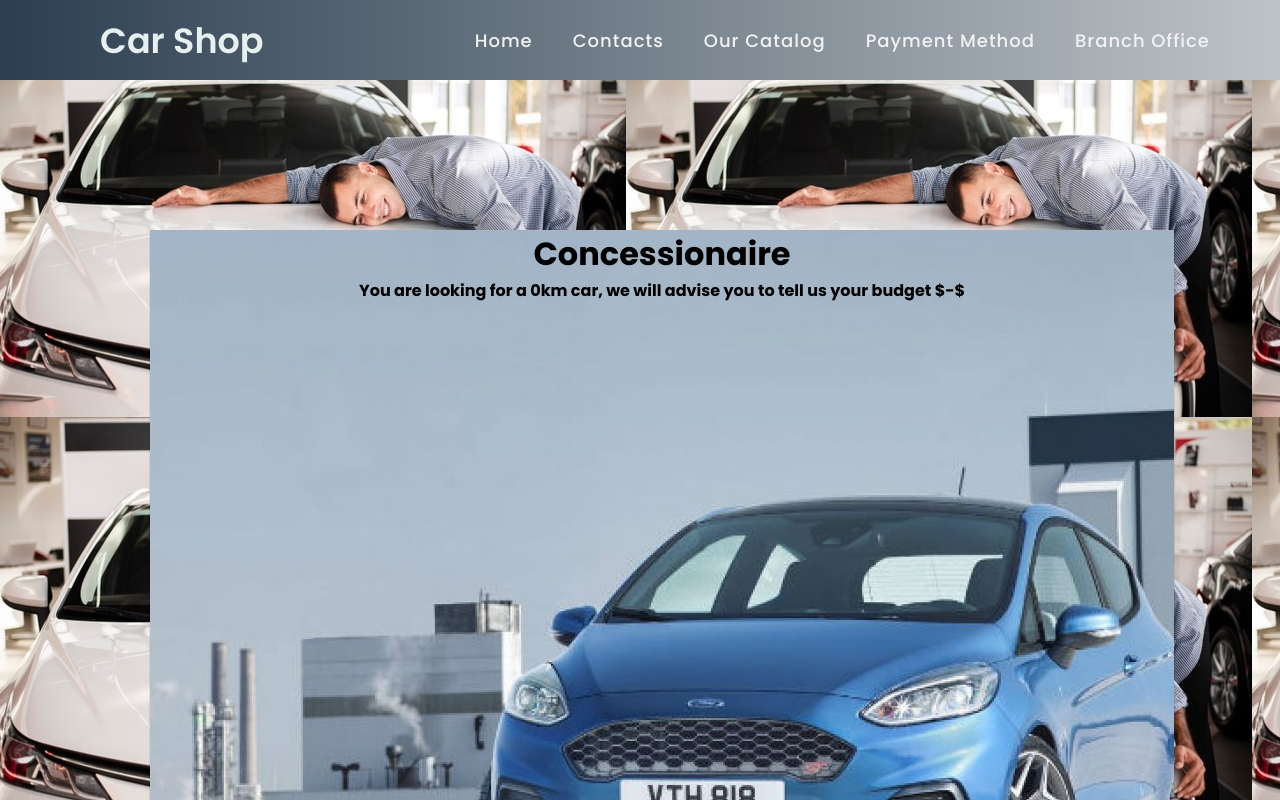
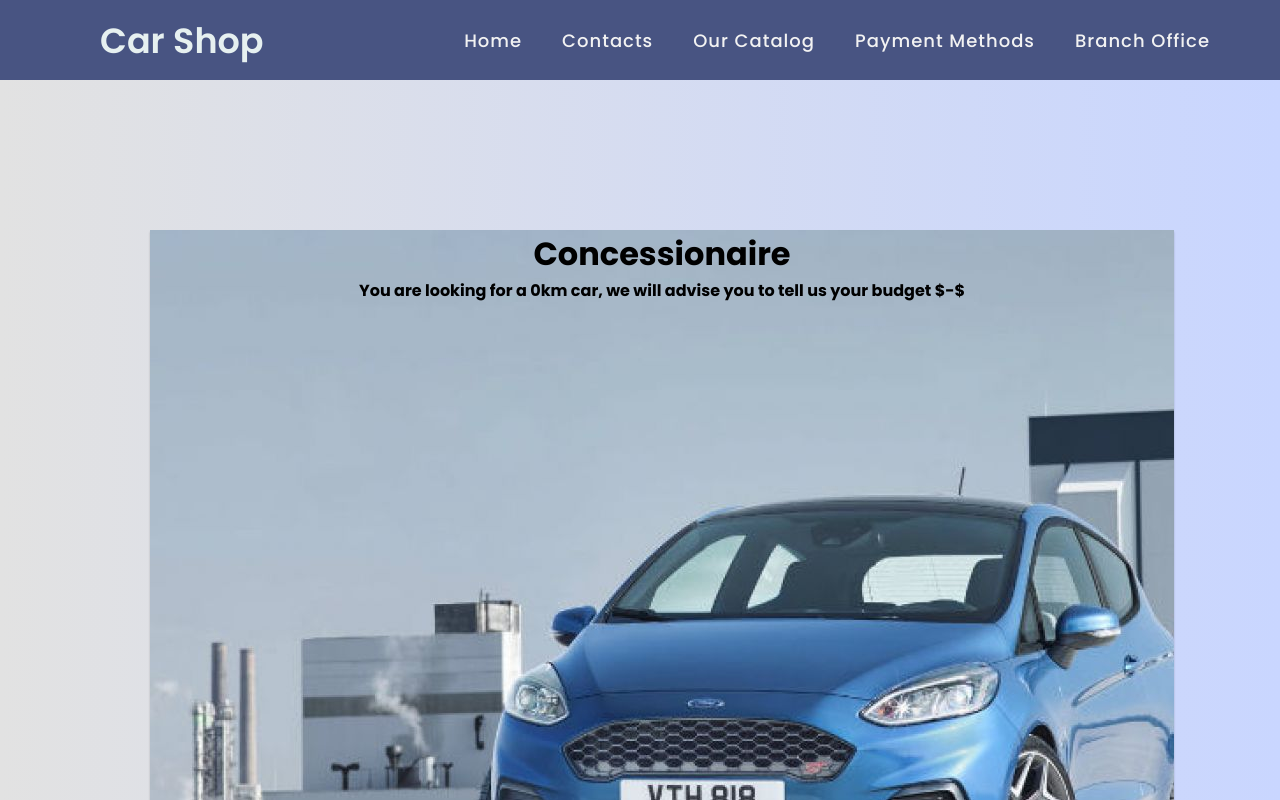
Before and after one commit to Saubers/Proyecto-Final, a React (Create React App) app in the folder client/: page /home in a window 1280 px wide. Shown: the top 800 px of the page. Built offline with nearby package versions, Linux system fonts and the light colour scheme.

Commit message:
cambios css

```diff
--- a/client/package.json
+++ b/client/package.json
@@ -8,6 +8,7 @@
     "@testing-library/user-event": "^12.8.3",
     "axios": "^0.21.4",
     "dom": "^0.0.3",
+    "nuka-carousel": "^4.8.0",
     "react": "^17.0.2",
     "react-dom": "^17.0.2",
     "react-redux": "^7.2.5",
--- a/client/src/components/Home/Home.jsx
+++ b/client/src/components/Home/Home.jsx
@@ -1,6 +1,4 @@
 import React from "react";
-import { Link } from 'react-router-dom';
-import SearchBar from "../SearchBar/SearchBar";
 import NavBar from '../NavBar/NavBar'
 import styleHome from '../Home/Home.module.css'
 
@@ -12,6 +10,7 @@ return(
     <div className= {styleHome.div2}>
     <h1>Concessionaire</h1>
     <h4>You are looking for a 0km car, we will advise you to tell us your budget $-$</h4>
+
     </div>
 </div>
 
--- a/client/src/components/Home/Home.module.css
+++ b/client/src/components/Home/Home.module.css
@@ -1,6 +1,9 @@
 .container{
     justify-content: center;
-    background-image: url(../image/2.jpg);
+    background: #C9D6FF;  /* fallback for old browsers */
+background: -webkit-linear-gradient(to right, #E2E2E2, #C9D6FF);  /* Chrome 10-25, Safari 5.1-6 */
+background: linear-gradient(to right, #E2E2E2, #C9D6FF); /* W3C, IE 10+/ Edge, Firefox 16+, Chrome 26+, Opera 12+, Safari 7+ */
+
 }
 
 .div2{
--- a/client/src/components/NavBar/NavBar.jsx
+++ b/client/src/components/NavBar/NavBar.jsx
@@ -17,7 +17,7 @@ const NavBar = () => {
              <li><a href="/home">Home</a></li>
             <li><a href="/contactos">Contacts</a></li>
             <li><a href="/home/catalogo ">Our Catalog</a></li>
-            <li><a href="# ">Payment Method</a></li>
+            <li><a href="# ">Payment Methods</a></li>
             <li><a href="# ">Branch Office</a></li>
          </ul>
       </nav>
--- a/client/src/components/NavBar/NavBar.module.css
+++ b/client/src/components/NavBar/NavBar.module.css
@@ -16,9 +16,7 @@ nav{
   display: flex;
   height: 80px;
   width: 100%;
-  background: #bdc3c7;  /* fallback for old browsers */
-  background: -webkit-linear-gradient(to right, #2c3e50, #bdc3c7);  /* Chrome 10-25, Safari 5.1-6 */
-  background: linear-gradient(to right, #2c3e50, #bdc3c7); /* W3C, IE 10+/ Edge, Firefox 16+, Chrome 26+, Opera 12+, Safari 7+ */
+  background: #485482;
   align-items: center;
   justify-content: space-between;
   padding: 0 50px 0 100px;
--- a/client/src/components/ProductDetail/ProductDetail.jsx
+++ b/client/src/components/ProductDetail/ProductDetail.jsx
@@ -12,18 +12,19 @@ export default function Detail(props){
     },[dispatch, props.match.params.id])
 
     const MyCar= useSelector ((state)=> state.carDetail)
+    /* const carCategories = useSelector((state) => state.categories) */
     console.log(MyCar);
     return (
         <div>
                 <div>
-                    <h1>{MyCar.brand}</h1>
-                     {/* <h3>{MyCar.category.name}</h3> */}
-                    <img src= {MyCar.img} alt= "image not found" width="600px" height="400px"/>
-                    <h2>Features</h2>
-                    {/* <h3>Price: {MyCar.features.price}</h3>
-                    <h3>Stock: {MyCar.features.stock}</h3>
-                    <h3>traction: {MyCar.features.traction}</h3>
-                    <h3>Description: {MyCar.description}</h3> */}
+                    <h1>{MyCar.brand} {MyCar.name}</h1>
+                    {/* <h3>{carCategories.name}</h3> */}
+                    <img src= {MyCar.img} alt= "not found" width="600px" height="400px"/>
+                    <h3>Information</h3>
+                    <h6>Mileage: {MyCar.features?.mileage}</h6>
+                     <h6>Price: {MyCar.price}</h6>
+                    <h6>traction: {MyCar.features?.traction}</h6>
+                    <h6>Description: {MyCar.description}</h6>
                 </div>
             <Link to= "/home/catalogo">
                 <button>Back</button>
--- a/client/src/components/SearchBar/SearchBar.module.css
+++ b/client/src/components/SearchBar/SearchBar.module.css
@@ -1,8 +1,6 @@
 .containerSearch{
     height:100px;
-    background: #bdc3c7;  /* fallback for old browsers */
-background: -webkit-linear-gradient(to right, #2c3e50, #bdc3c7);  /* Chrome 10-25, Safari 5.1-6 */
-background: linear-gradient(to right, #2c3e50, #bdc3c7); /* W3C, IE 10+/ Edge, Firefox 16+, Chrome 26+, Opera 12+, Safari 7+ */
+    background: #485482;  /* fallback for old browsers */
 
 }
 
@@ -12,21 +10,21 @@ background: linear-gradient(to right, #2c3e50, #bdc3c7); /* W3C, IE 10+/ Edge, F
     height: 44px;
     position: relative;
     top: 2px;
-    color: #007CC2;
+    color: #000000;
     border-radius: 4px;
     font-size: 20px;
     font-family: Arial;
     text-align: center;
     text-decoration: none;
     padding: 10px 20px 10px 20px;
-    border: solid #007CC2 2px;
+    border: solid #000000 2px;
     text-decoration: none;
     cursor: pointer;
     transition: background-color .3s, color .3s;
   }
 
   .btn:hover {
-    background-color: #007CC2;
+    background-color: #000000;
     color: white;
   }
 .inputbusqueda{
```
Also changed, not shown: 1 other file (tests, documents, lock files or other folders).
